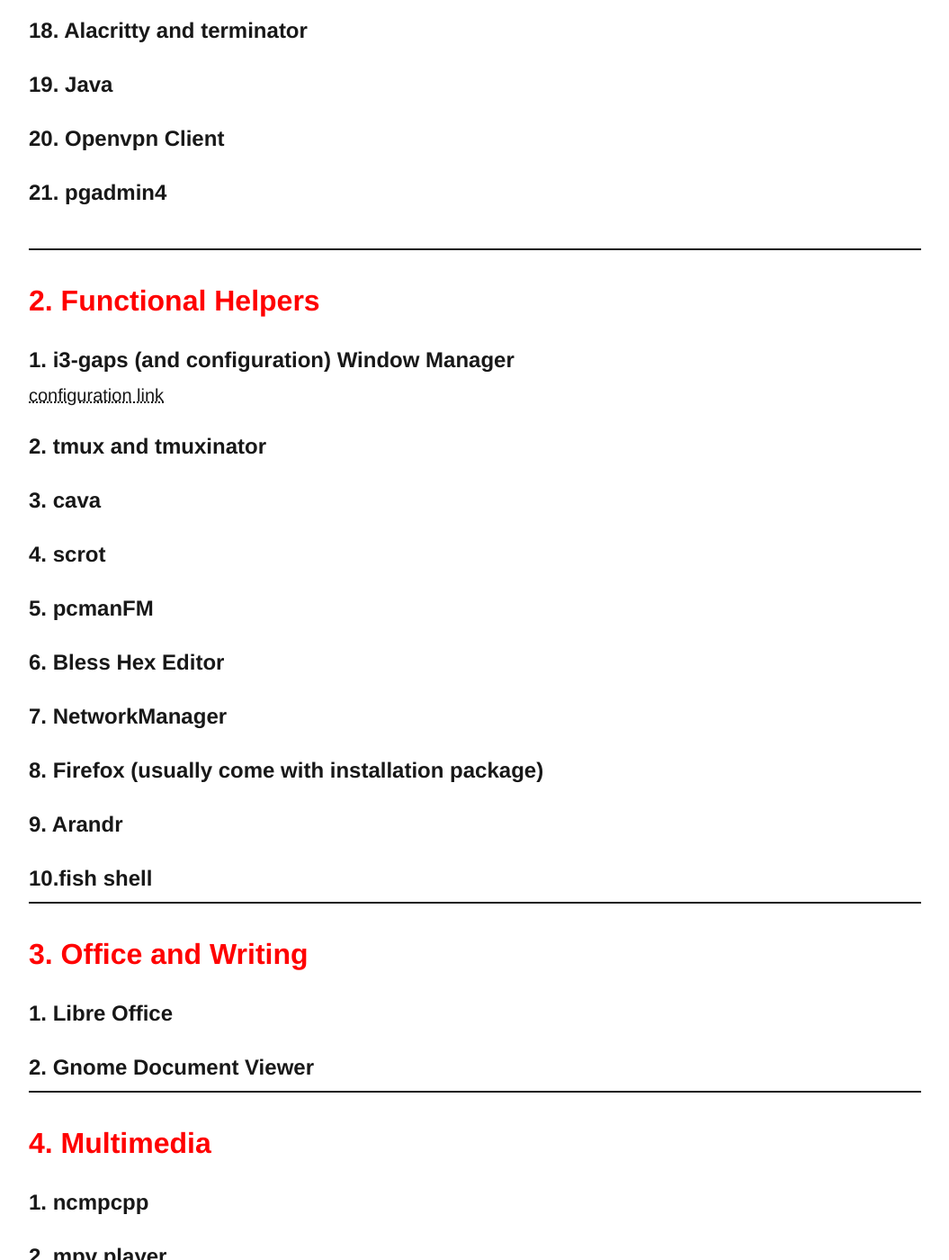
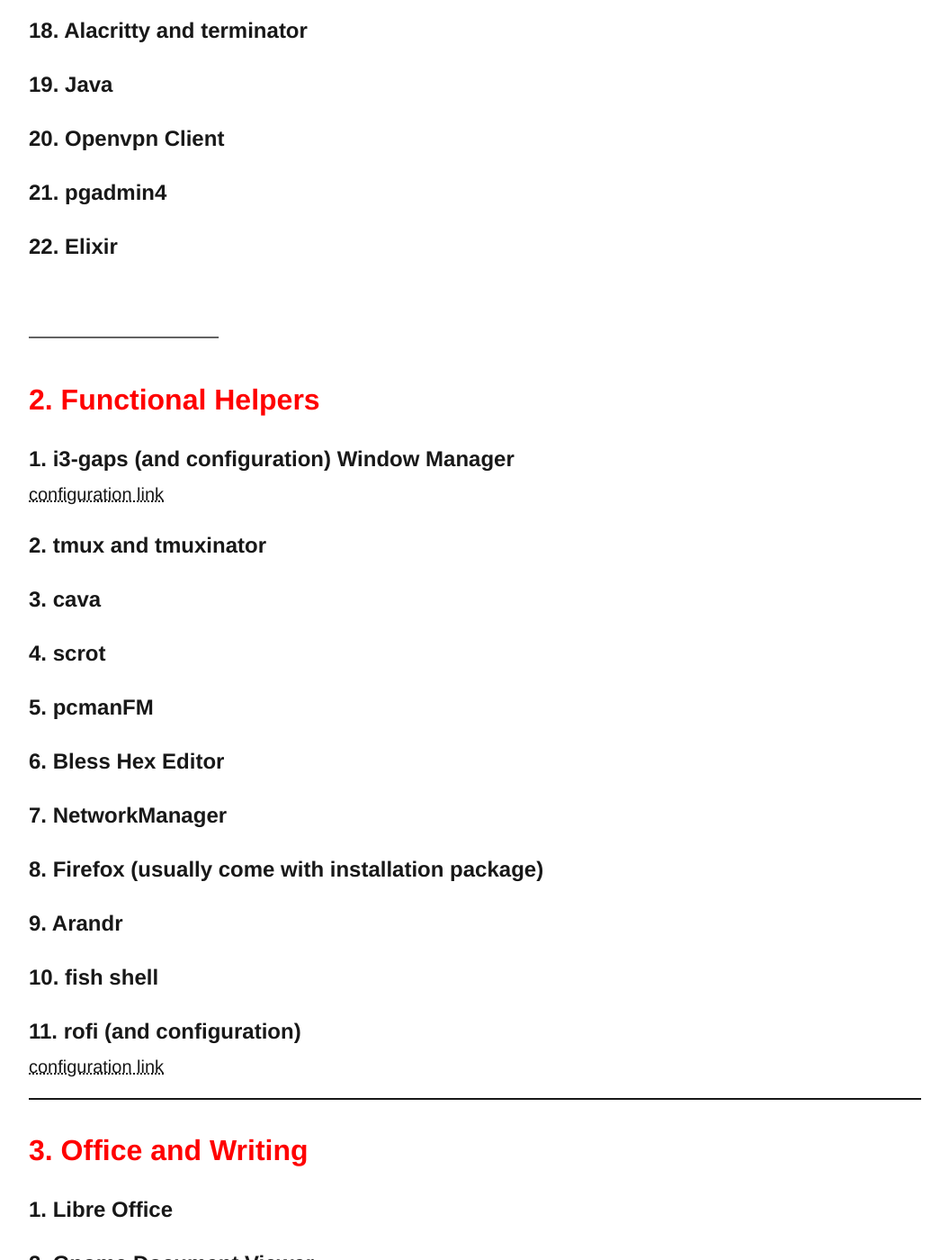
Before and after one commit to zarszz/ganjarxnotes, a Jekyll site: the page built from _posts/2020-02-13-linux-post-installation-list.md, in a window 1280 px wide and 1400 px high, scrolled down 2011 px. Shown: the whole window at 90% size, without its empty margins (112-1167 px from the left). Built offline with Jekyll 4.4.1, drawn with Linux system fonts in a browser that asks for light colours; comment, search, counter and statistics services are not loaded.

Commit message:
adding several items

```diff
--- a/_posts/2020-02-13-linux-post-installation-list.md
+++ b/_posts/2020-02-13-linux-post-installation-list.md
@@ -53,7 +53,10 @@ categories: documentation
 
 ### 20. Openvpn Client
 
-### 21. pgadmin4 <br/><br/>
+### 21. pgadmin4
+
+### 22. Elixir
+<br/><br/>
 --------------------------------
 
 ## <span style="color:red;">2. Functional Helpers</span>
@@ -77,7 +80,10 @@ categories: documentation
 
 ### 9. Arandr
 
-### 10.fish shell
+### 10. fish shell
+
+### 11. rofi (and configuration)
+[configuration link](https://github.com/zarszz/dotfiles/)
 
 ---
 
```
